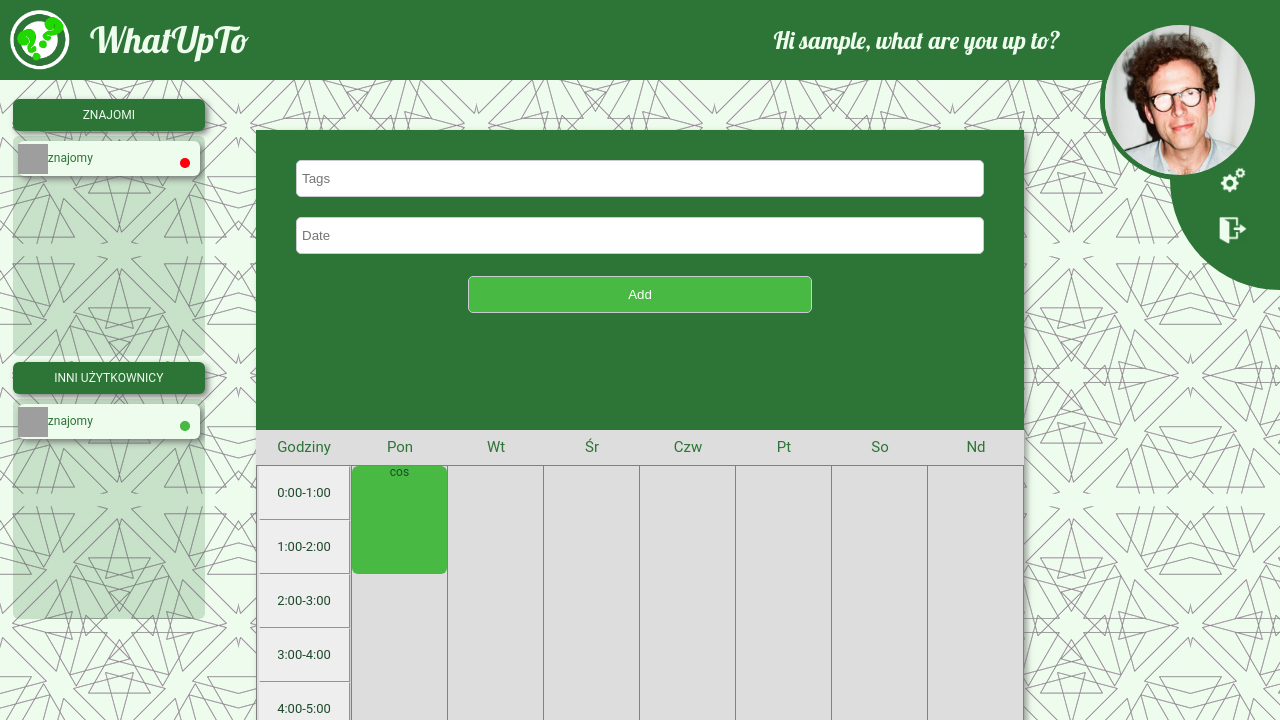
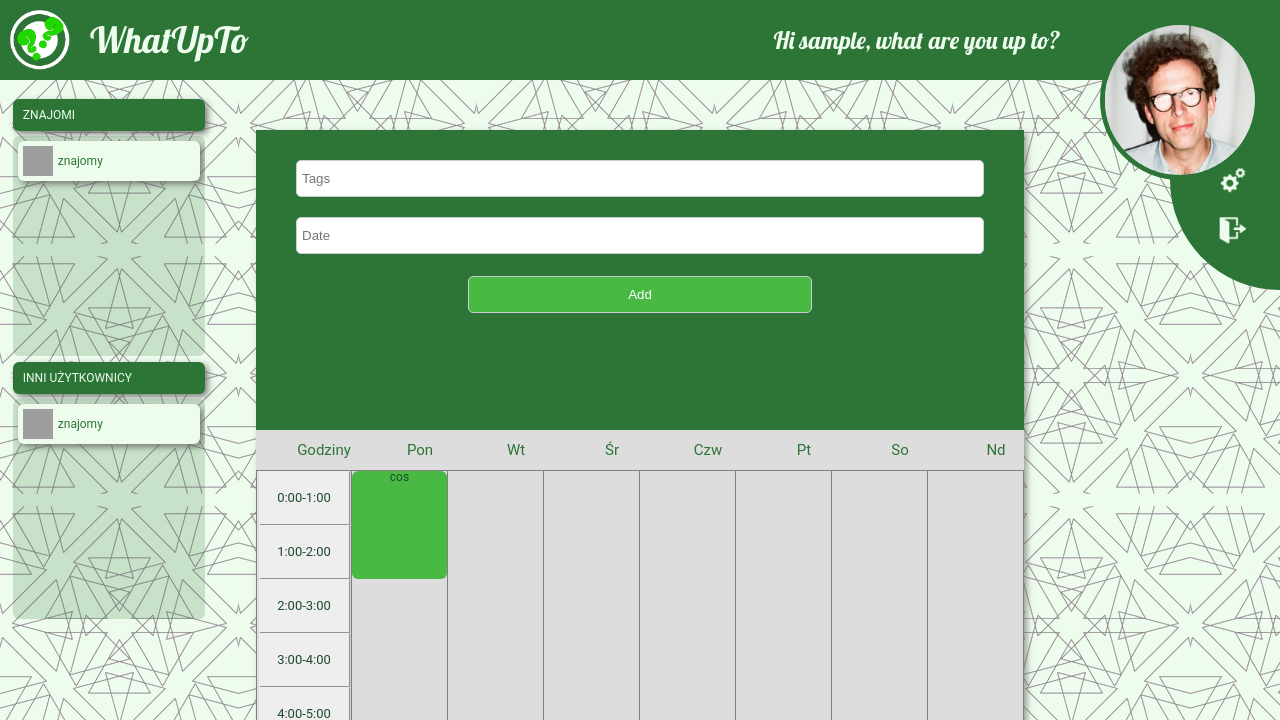
Before and after one commit to Maj333/whatupto, a PHP site: page / in a window 1280 px wide. Shown: the top 720 px of the page. Run offline with PHP 8.4, Linux system fonts and the light colour scheme; the visitor is signed in with stand-in values (Sample User, id 1); grey boxes are pictures that could not be loaded.

Commit message:
deleting circles

```diff
--- a/css/profile.css
+++ b/css/profile.css
@@ -16,18 +16,17 @@
 
 .box {
     border-radius: 6px;
-    display: flex;
     background-color: #EDFCED;
     box-shadow: 3px 3px 6px rgba(102, 102, 102, 0.83);
     margin-bottom: 5px;
-    height: 35px;
+    height: 40px;
     position: relative;
+
 }
 
 .box-h1 {
     border-radius: 6px;
     margin-top: 6px;
-    display: flex;
     justify-content: space-around;
     padding: 10px;
     background-color: #2D7437;
@@ -36,30 +35,20 @@
     margin-bottom: 5px;
 }
 
-.name {
-    line-height: 35px;
-    color: #2D7437;
+.znajomy-photo {
+    width: 30px;
+    height: 30px;
+    float: left;
+    position: absolute;
+    top: 5px;
+    left: 5px;
 }
 
-.circle-akt {
-    border-radius: 50%;
-    width: 10px;
-    height: 10px;
-    background-color: #48BA44;
-    position: absolute;
-    top: 50%;
-    right: 10px;
-}
-
-.circle-nieakt {
-    border-radius: 50%;
-    width: 10px;
-    height: 10px;
-    background-color: rgba(235, 15, 13, 0.87);
-    position: absolute;
-    top: 50%;
-    right: 10px;
-
+.name {
+    display: inline;
+    color: #2D7437;
+    line-height: 40px;
+    margin-left: 40px;
 }
 
 .greeting {
@@ -92,14 +81,7 @@
     right: 0;
 }
 
-.znajomy-photo {
-    alt: "photo";
-    background-position: center center;
-    background-size: cover;
-    width: 30px;
-    height: 30px;
-    margin-top: 10%;
-}
+
 
 .sidebar-znajomi::-webkit-scrollbar-track {
     -webkit-box-shadow: inset 0 0 6px #EDFCED;
--- a/pages/main.php
+++ b/pages/main.php
@@ -25,17 +25,17 @@
                 <div class="box-h1">ZNAJOMI</div>
                 <div class="sidebar-znajomi">
                     <div class="box">
-                        <a href="http://whatuptoo.herokuapp.com/"><img class="znajomy-photo" src="https://microbitpolska.org/static/img/profile.png"></a>
+                        <a href="http://whatuptoo.herokuapp.com/"><img class="znajomy-photo"
+                                                                       src="https://microbitpolska.org/static/img/profile.png"></a>
                         <p class="name">znajomy</p>
-                        <img class="circle-nieakt" src="img/red.png" alt="nieaktywny">
                     </div>
                 </div>
                 <div class="box-h1">INNI UŻYTKOWNICY</div>
                 <div class="sidebar-znajomi">
                     <div class="box">
-                        <a href="http://whatuptoo.herokuapp.com/"><img class="znajomy-photo" src="https://microbitpolska.org/static/img/profile.png"></a>
+                        <a href="http://whatuptoo.herokuapp.com/"><img class="znajomy-photo"
+                                                                       src="https://microbitpolska.org/static/img/profile.png"></a>
                         <p class="name">znajomy</p>
-                        <img class="circle-akt" src="img/green.png" alt="aktywny">
                     </div>
                 </div>
             </div>
@@ -58,7 +58,7 @@
                         </div>
                     </div>
                     <div class="weekdays">
-                        <div class ="day">
+                        <div class="day">
                             <div class="name"><p>Godziny</p></div>
                             <div class="plan">
                                 <ul class="hours">
@@ -89,7 +89,7 @@
                                 </ul>
                             </div>
                         </div>
-                        <div class ="day">
+                        <div class="day">
                             <div class="name"><p>Pon</p></div>
                             <div class="plan">
                                 <div class="blocks" style="top: 0%; height: 8.3%;">
@@ -107,13 +107,13 @@
                             </div>
 
                         </div>
-                        <div class ="day">
+                        <div class="day">
                             <div class="name"><p>Wt</p></div>
                             <div class="plan">
                             </div>
                         </div>
 
-                        <div class ="day">
+                        <div class="day">
                             <div class="name"><p>Śr</p></div>
                             <div class="plan">
                                 <div class="blocks" style="top: 20%; height: 70px;">
@@ -122,19 +122,19 @@
                             </div>
                         </div>
 
-                        <div class ="day">
+                        <div class="day">
                             <div class="name"><p>Czw</p></div>
                             <div class="plan">
                             </div>
                         </div>
 
-                        <div class ="day">
+                        <div class="day">
                             <div class="name"><p>Pt</p></div>
                             <div class="plan">
                             </div>
                         </div>
 
-                        <div class ="day">
+                        <div class="day">
                             <div class="name"><p>So</p></div>
                             <div class="plan">
                                 <div class="blocks" style="top: 28%; height: 150px;">
@@ -143,7 +143,7 @@
                             </div>
                         </div>
 
-                        <div class ="day">
+                        <div class="day">
                             <div class="name"><p>Nd</p></div>
                             <div class="plan">
                             </div>
@@ -153,7 +153,7 @@
             </div>
         </div>
     </div>
-</div>
+    </div>
 </main>
 </body>
 </html>
```
